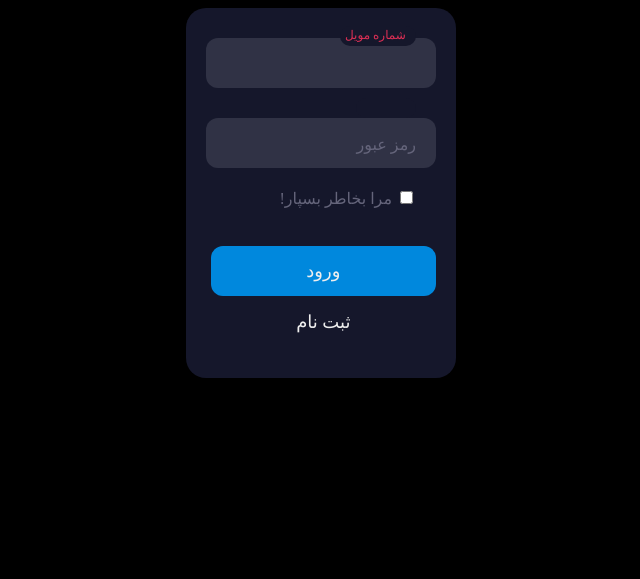
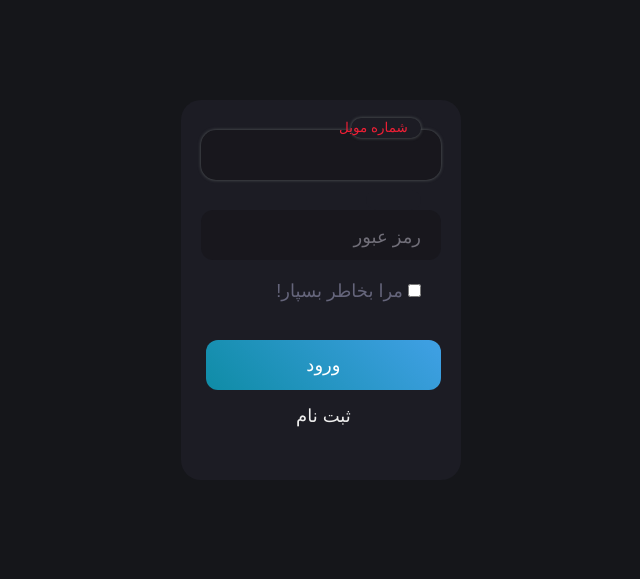
Before and after one commit to donya-dastkin/project_messenger, a PHP site: page /login.html in a window 1280 px wide. Shown: the top 579 px of the page, without its empty margins (319-959 px from the left). Run offline with PHP 8.4, Linux system fonts and the light colour scheme.

Commit message:
Completing the login & signup page

```diff
--- a/style/style_login_singup.css
+++ b/style/style_login_singup.css
@@ -1,26 +1,45 @@
 body {
   display: flex;
   justify-content: center;
-  background-color: #000;
+  background: #15161a;
+  box-sizing: border-box;
+  direction: rtl;
+}
+
+* {
+  outline: 0;
+  border: 0;
+  margin: 0;
+  padding: 0;
+  box-sizing: inherit;
+  font-family: 'Arial';
+  font-size: 18px;
+}
+
+*::before, *::after {
+  box-sizing: inherit;
+  font-family: 'fonticon','fonticon2','Arial';
 }
 
 .main {
-  width: 270px;
-  height: 370px;
+  width: 280px;
+  height: 380px;
   padding-left: 20px;
   padding-right: 20px;
   border-radius: 20px;
-  /*! *** */
+  display: flex;
+  justify-content: center;
+  margin: 100px 100px;
   box-sizing: border-box;
-  background-color: #15172b;
+  background: #1c1c24;
 }
 
-.main-singup{
-  height: 420px;
+.main-singup {
+  height: 430px;
 }
 
 .main:hover {
-  box-shadow: 0px 0px 20px 1px #181b29;
+  box-shadow: 0px 0px 5px 1px #4a4e51;
 }
 
 .input-container {
@@ -32,7 +51,6 @@ body {
 
 .input {
   border: 0;
-  /*! *** */
   outline: 0;
   width: 100%;
   height: 100%;
@@ -41,45 +59,45 @@ body {
   padding: 4px 20px 0;
   border-radius: 12px;
   box-sizing: border-box;
-  background-color: #303245;
+  background:#18171d;
 }
 
 .cut {
   top: -20px;
   right: 20px;
-  width: 76px;
+  width: 70px;
   height: 20px;
   position: absolute;
   border-radius: 10px;
+  text-align: center;
   transform: translateY(0);
   transition: transform 200ms;
-  background-color: #15172b;
+  background: #1c1c24;
 }
 
 .cut-short {
-  width: 60px;
-}
-.cut-long{
-  width: 85px;
+  width: 55px;
 }
 
-/*! *** */
+.cut-long {
+  width: 100px;
+}
+
 .input:focus~.cut,
 .input:not(:placeholder-shown)~.cut {
   transform: translateY(8px);
+  cursor: pointer;
+  border-radius: 15px;
+  box-shadow: 0 0 3px 0.5px #4a4e51;
 }
 
 .placeholder {
   top: 20px;
   right: 20px;
-  color: #65657b;
-  /*! *** */
+  color: #716f79;
   line-height: 14px;
   position: absolute;
-  /*! *** */
   transform-origin: 0 50%;
-  /* font-family: sans-serif; */
-  /*! *** */
   transition: transform 200ms, color 200ms;
 }
 
@@ -89,19 +107,26 @@ body {
 }
 
 .input:not(:placeholder-shown)~.placeholder {
-  color: #808097;
+  color: #716f79;
 }
 
 .input:focus~.placeholder {
-  color: #dc2f55;
+  color: #ef1f35;
+}
+
+.input:focus{
+  padding:5px 5px;
+  cursor: pointer;
+  border-radius: 15px;
+  box-shadow: 0 0 3px 0.5px #4a4e51;
 }
 
 .submit {
-  background-color: #08d;
+  background: linear-gradient(45deg, #0f8ca6, #40a0e5);
   border-radius: 12px;
   border: 0;
   box-sizing: border-box;
-  color: #eee;
+  color: #fff;
   cursor: pointer;
   font-size: 18px;
   height: 50px;
@@ -112,7 +137,7 @@ body {
 }
 
 .submit:active {
-  background-color: #06b;
+  background:#0f8ca6
 }
 
 .input-checkbox {
@@ -121,7 +146,7 @@ body {
   margin-right: 20px;
 }
 
-.moving-pages{
+.moving-pages {
   width: 98%;
   font-size: 18px;
   margin-top: 15px;
```
Also changed, not shown: style/style_chat.css (+26 -29 lines).
